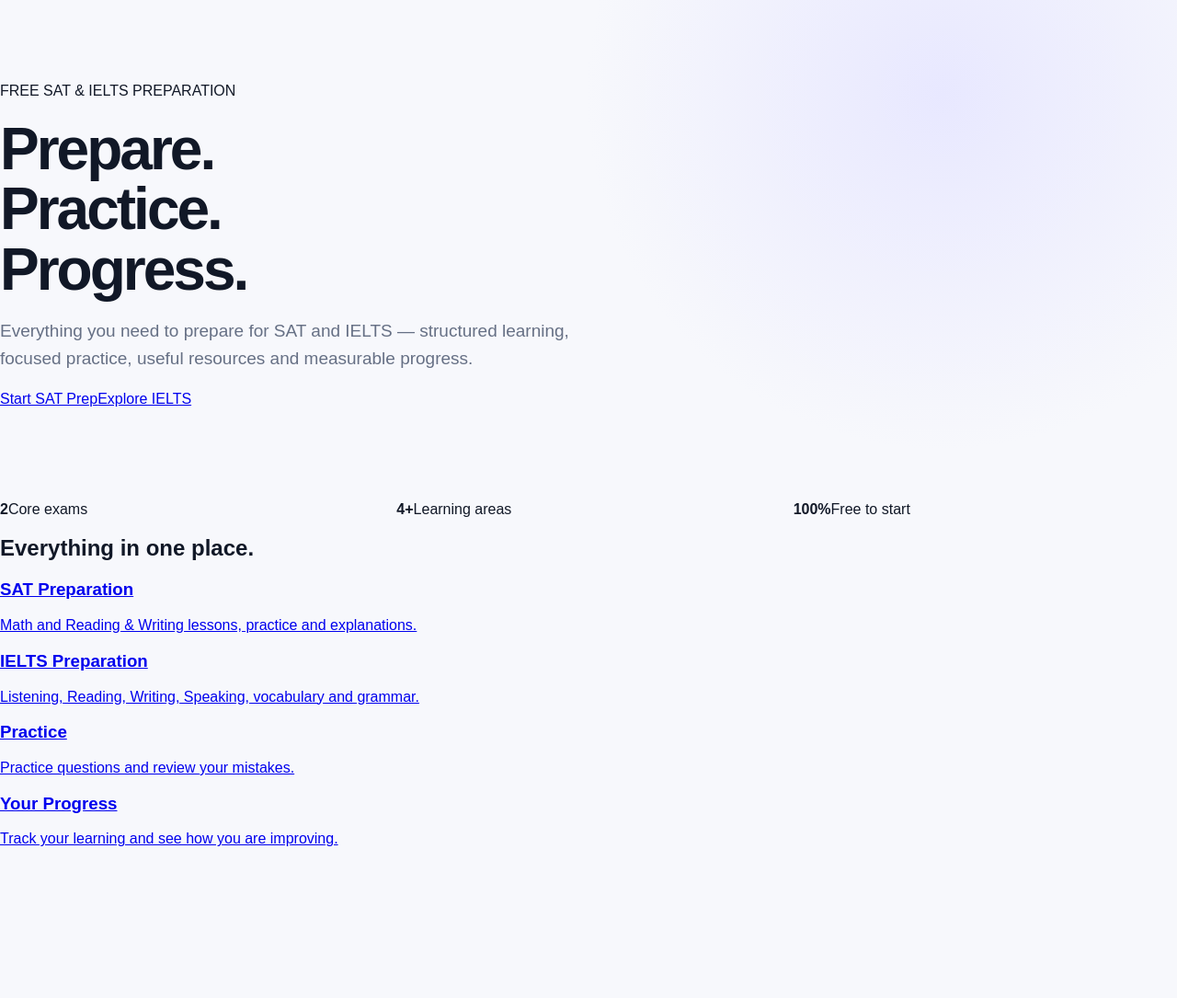
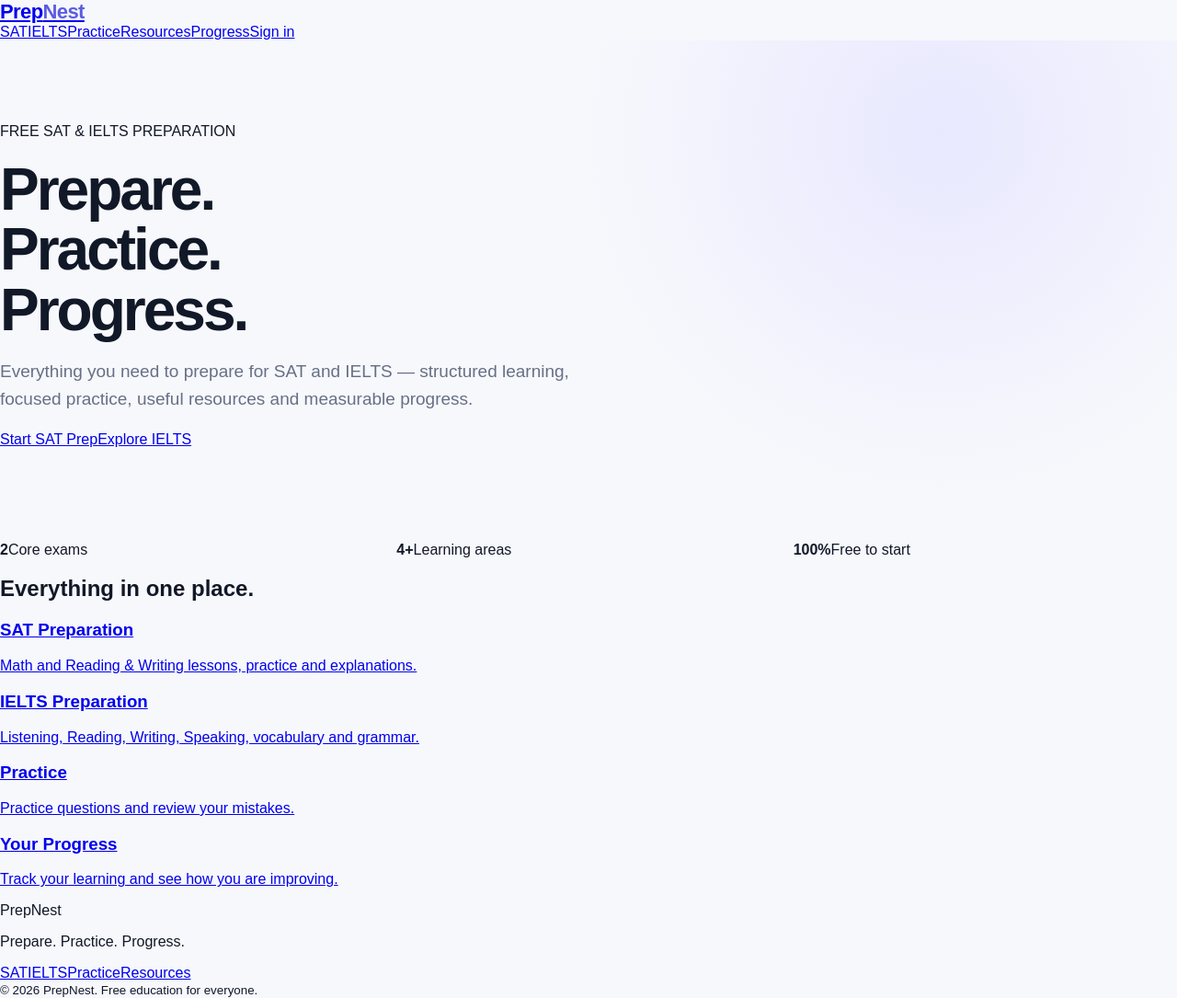
Before and after one commit to komiljonovzohidbek2009-bit/prepnest, a Next.js app: page / in a window 1280 px wide. Shown: the whole page at 92% size. Before the commit the page ends 937 px from the top, so only its background shows below. Built offline with nearby package versions, Linux system fonts and the light colour scheme.

Commit message:
Refactor RootLayout component and update metadata

```diff
--- a/src/app/layout.tsx
+++ b/src/app/layout.tsx
@@ -1,10 +1,57 @@
-import './globals.css';
-import type { Metadata } from 'next';
+import "./globals.css";
+import Link from "next/link";
 
-export const metadata: Metadata = {
-  title: 'PrepNest — Free SAT & IELTS Preparation',
-  description: 'Free SAT and IELTS preparation with lessons, practice, resources and progress tracking.',
-  keywords: ['PrepNest','SAT preparation','IELTS preparation','free SAT','free IELTS']
+export const metadata = {
+  title: "PrepNest — Free SAT & IELTS Preparation",
+  description:
+    "Free SAT and IELTS preparation platform for students.",
 };
 
-export default function RootLayout({children}:{children:React.ReactNode}){return <html lang="en"><body>{children}</body></html>}
+export default function RootLayout({
+  children,
+}: {
+  children: React.ReactNode;
+}) {
+  return (
+    <html lang="en">
+      <body>
+        <header className="navbar">
+          <Link href="/" className="logo">
+            Prep<span>Nest</span>
+          </Link>
+
+          <nav>
+            <Link href="/sat">SAT</Link>
+            <Link href="/ielts">IELTS</Link>
+            <Link href="/practice">Practice</Link>
+            <Link href="/resources">Resources</Link>
+            <Link href="/progress">Progress</Link>
+
+            <Link href="/login" className="signin-btn">
+              Sign in
+            </Link>
+          </nav>
+        </header>
+
+        {children}
+
+        <footer>
+          <div className="footer-logo">
+            Prep<span>Nest</span>
+          </div>
+
+          <p>Prepare. Practice. Progress.</p>
+
+          <div className="footer-links">
+            <Link href="/sat">SAT</Link>
+            <Link href="/ielts">IELTS</Link>
+            <Link href="/practice">Practice</Link>
+            <Link href="/resources">Resources</Link>
+          </div>
+
+          <small>© 2026 PrepNest. Free education for everyone.</small>
+        </footer>
+      </body>
+    </html>
+  );
+}
```
